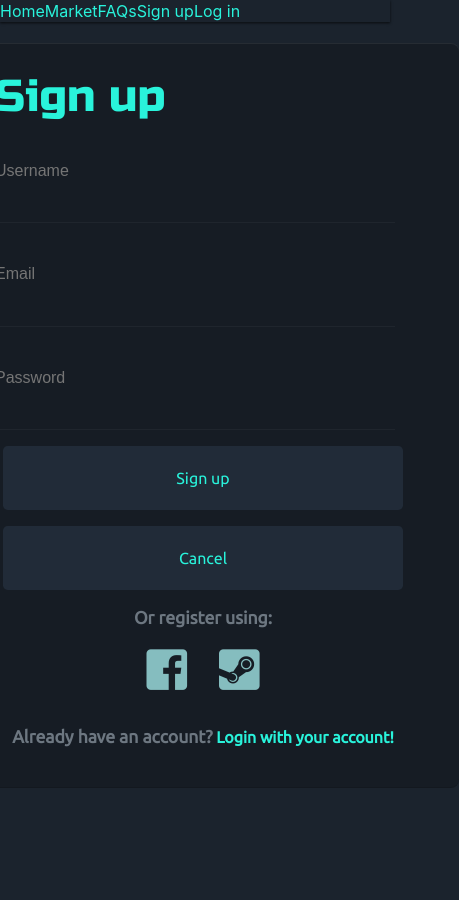
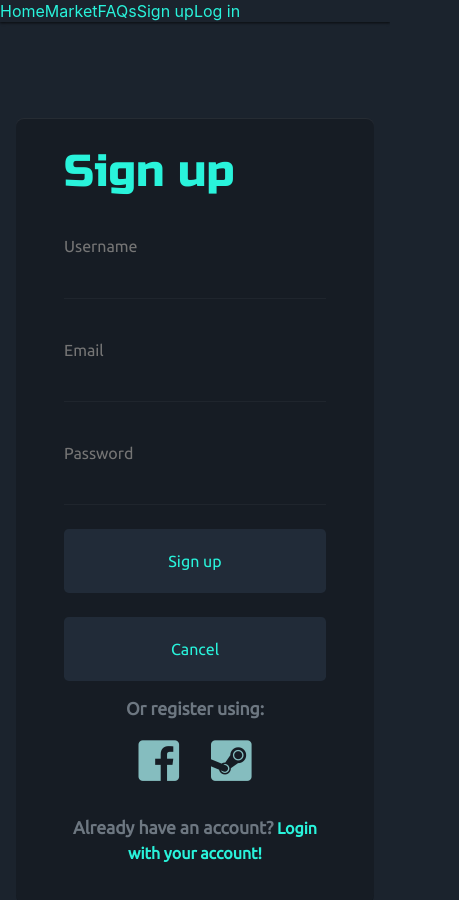
Before and after one commit to niftymarkets/client, a React (Create React App) app in the folder app/: page /signup in a window 390 px wide. Shown: the top 900 px of the page, 459 px wide, since content can reach past the window. Before the commit the page ends 844 px from the top, so only its background shows below. Built offline with nearby package versions, Linux system fonts and the light colour scheme.

Commit message:
Make Sign up and login page responsive

```diff
--- a/app/src/components/auth/Login.jsx
+++ b/app/src/components/auth/Login.jsx
@@ -70,16 +70,8 @@ class Login extends Component {
               placeholder='Password'
             />
 
-            {/* Checkbox currently not working */}
+            {/* Checkbox currently just changing UI, feature not implemented */}
             <CheckboxWrapper onClick={() => this.toggleRemember()}>
-              {/* <Checkbox
-                checked=''
-                id='remember'
-                name='remember'
-                type='checkbox'
-              />
-              <CheckboxLabel for='remember' /> */}
-              {/* <span>Remember me</span> */}
               {this.state.isClicked ? (
                 <CheckboxLabel ticked className='far fa-check-circle' />
               ) : (
@@ -126,21 +118,18 @@ export default connect(
   { updateLoginForm }
 )(Login)
 
-// const LoginWrapper = styled.div`
-//   background: rgba(27, 35, 45, 1);
-// `
-
 const LoginForm = styled.div`
-  width: 32rem;
-  position: absolute;
-  top: 50%;
-  left: 50%;
-  margin: -18.4rem 0 0 -15.5rem;
+  max-width: 500px;
+  margin: 6rem auto 0 auto;
   background: #161c24;
   padding: 2rem 3rem;
   border-radius: 0.5rem;
   box-shadow: 0 1px 0 rgba(0, 0, 0, 0.3),
     inset 0 1px 0 rgba(255, 255, 255, 0.07);
+
+  @media (max-width: 500px) {
+    margin: 6rem 1rem 0 1rem;
+  }
 `
 
 const Heading = styled.h3`
@@ -148,20 +137,21 @@ const Heading = styled.h3`
 `
 
 const InputField = styled.input`
-  width: 25rem;
+  width: 100%;
   padding: 2.5rem 0;
   background: #161c24;
   border: 0;
   border-bottom: 1px solid rgba(255, 255, 255, 0.04);
   outline: none;
   color: #46485c;
+  font-family: 'Ubuntu', sans-serif;
 `
 
 const Button = styled.button`
   margin-top: 1rem;
   background: #212b38;
   border: 0;
-  width: 25rem;
+  width: 100%;
   height: 4rem;
   border-radius: 0.3rem;
   color: #29f3db;
--- a/app/src/components/auth/Signup.jsx
+++ b/app/src/components/auth/Signup.jsx
@@ -68,13 +68,6 @@ class Signup extends Component {
             placeholder='Password'
           />
 
-          {/* <InputField
-            required
-            name='password'
-            type='password'
-            placeholder='Repeat Password'
-          /> */}
-
           <Section>
             <Button onClick={this.onClickHandler}>Sign up</Button>
             <Link to='/'>
@@ -112,16 +105,17 @@ export default connect(
 )(Signup)
 
 const SignupForm = styled.div`
-  width: 32rem;
-  position: absolute;
-  top: 40%;
-  left: 50%;
-  margin: -18.4rem 0 0 -15.5rem;
+  max-width: 500px;
+  margin: 6rem auto 0 auto;
   background: #161c24;
   padding: 2rem 3rem;
   border-radius: 0.5rem;
   box-shadow: 0 1px 0 rgba(0, 0, 0, 0.3),
     inset 0 1px 0 rgba(255, 255, 255, 0.07);
+
+  @media (max-width: 500px) {
+    margin: 6rem 1rem 0 1rem;
+  }
 `
 
 const Heading = styled.h3`
@@ -129,20 +123,21 @@ const Heading = styled.h3`
 `
 
 const InputField = styled.input`
-  width: 25rem;
+  width: 100%;
   padding: 2.5rem 0;
   background: #161c24;
   border: 0;
   border-bottom: 1px solid rgba(255, 255, 255, 0.04);
   outline: none;
   color: #46485c;
+  font-family: 'Ubuntu', sans-serif;
 `
 
 const Button = styled.button`
-  margin-top: 1rem;
+  margin-top: 1.5rem;
   background: #212b38;
   border: 0;
-  width: 25rem;
+  width: 100%;
   height: 4rem;
   border-radius: 0.3rem;
   color: #29f3db;
```
